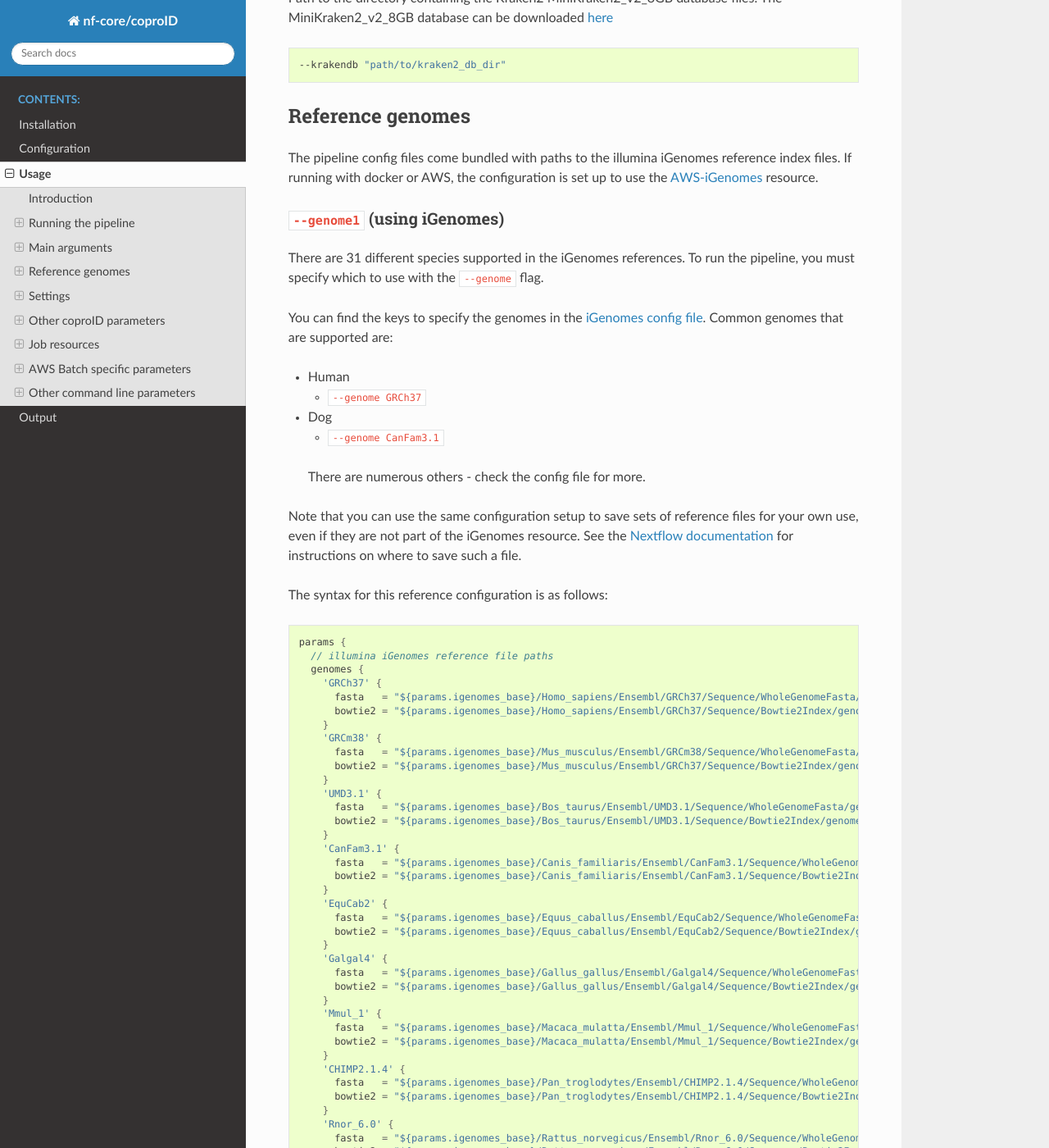
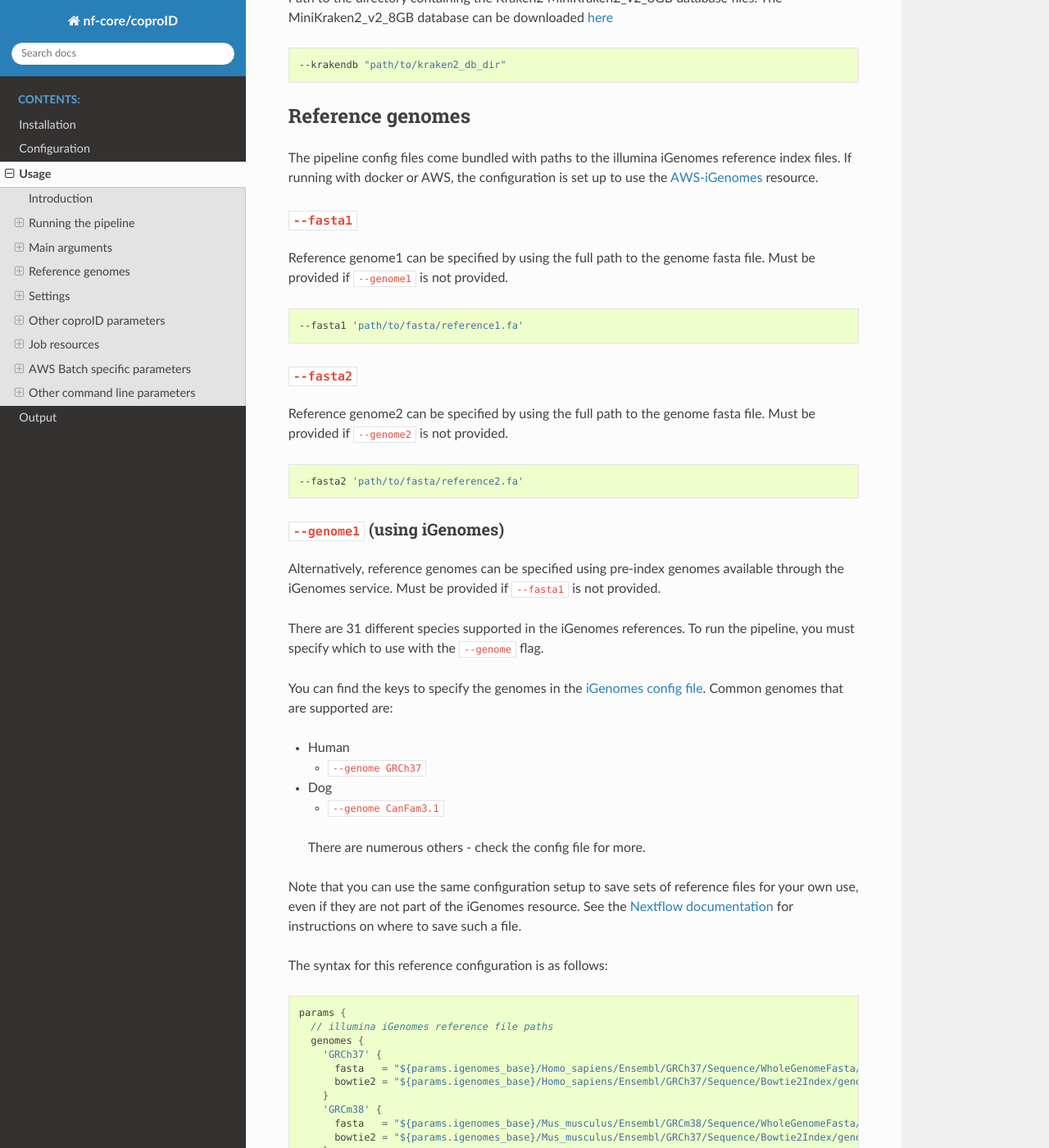
Before and after one commit to nf-core/coproid, a Sphinx documentation site: the page built from docs/usage.md, in a window 1280 px wide and 1400 px high, scrolled down 3326 px. Shown: the whole window at 82% size. Built offline with Sphinx 7.4.7 and the Read the Docs theme 2.0.0, drawn with Linux system fonts in a browser that asks for light colours; pages that are not in the unit, such as notebooks, are missing from menus; some of the changed text lies outside the part shown.

Commit message:
move fasta before genomes

````diff
--- a/docs/usage.md
+++ b/docs/usage.md
@@ -123,7 +123,25 @@ The MiniKraken2_v2_8GB database can be downloaded [here](https://ccb.jhu.edu/sof
 
 The pipeline config files come bundled with paths to the illumina iGenomes reference index files. If running with docker or AWS, the configuration is set up to use the [AWS-iGenomes](https://ewels.github.io/AWS-iGenomes/) resource.
 
+### `--fasta1`
+
+Reference genome1 can be specified by using the full path to the genome fasta file. Must be provided if `--genome1` is not provided.
+
+```bash
+--fasta1 'path/to/fasta/reference1.fa'
+```
+
+### `--fasta2`
+
+Reference genome2 can be specified by using the full path to the genome fasta file. Must be provided if `--genome2` is not provided.
+
+```bash
+--fasta2 'path/to/fasta/reference2.fa'
+```
+
 ### `--genome1` (using iGenomes)
+
+Alternatively, reference genomes can be specified using pre-index genomes available through the iGenomes service. Must be provided if `--fasta1` is not provided.
 
 There are 31 different species supported in the iGenomes references. To run the pipeline, you must specify which to use with the `--genome` flag.
 
@@ -190,27 +208,10 @@ params {
 
 ### `--genome2` (using iGenomes)
 
-Name of iGenomes reference for candidate organism 2. Must be provided if fasta2 is not provided.
-See `--genome1` above for details.
+Name of iGenomes reference for candidate organism 2. Must be provided if `--fasta2` is not provided.
 
 ```bash
 --genome2 'CanFam3.1'
-```
-
-### `--fasta1`
-
-If you prefer, you can specify the full path to your reference genome when you run the pipeline:
-
-```bash
---fasta1 'path/to/fasta/reference1.fa'
-```
-
-### `--fasta2`
-
-If you prefer, you can specify the full path to your reference genome when you run the pipeline:
-
-```bash
---fasta2 'path/to/fasta/reference2.fa'
 ```
 
 ### `--igenomes_ignore`
@@ -329,14 +330,6 @@ Proportion of Endogenous DNA in organism 2 target microbiome. Must be between 0
 --endo2 0.01
 ```
 
-### `--endo3`
-
-Proportion of Endogenous DNA in organism 3 target microbiome. Must be between 0 and 1. Default = 0.01
-
-```bash
---endo3 0.01
-```
-
 ### `sp_embed`
 
 SourcePredict embedding algorithm. One of mds, tsne, umap. Default to mds from coproID version 1.1
@@ -386,10 +379,18 @@ See `--genome1` above for more details.
 
 ### `--fasta3`
 
-Path to canidate organism 3 genome fasta file (must be surrounded with quotes). Must be provided if `--genome3` is not provided
+Reference genome3 can be specified by using the full path to the genome fasta file. Must be provided if `--genome3` is not provided.
 
 ```bash
 --fasta3 'path/to/fasta/reference3.fa'
+```
+
+### `--endo3`
+
+Proportion of Endogenous DNA in organism 3 target microbiome. Must be between 0 and 1. Default = 0.01
+
+```bash
+--endo3 0.01
 ```
 
 ### `--index1`
````
